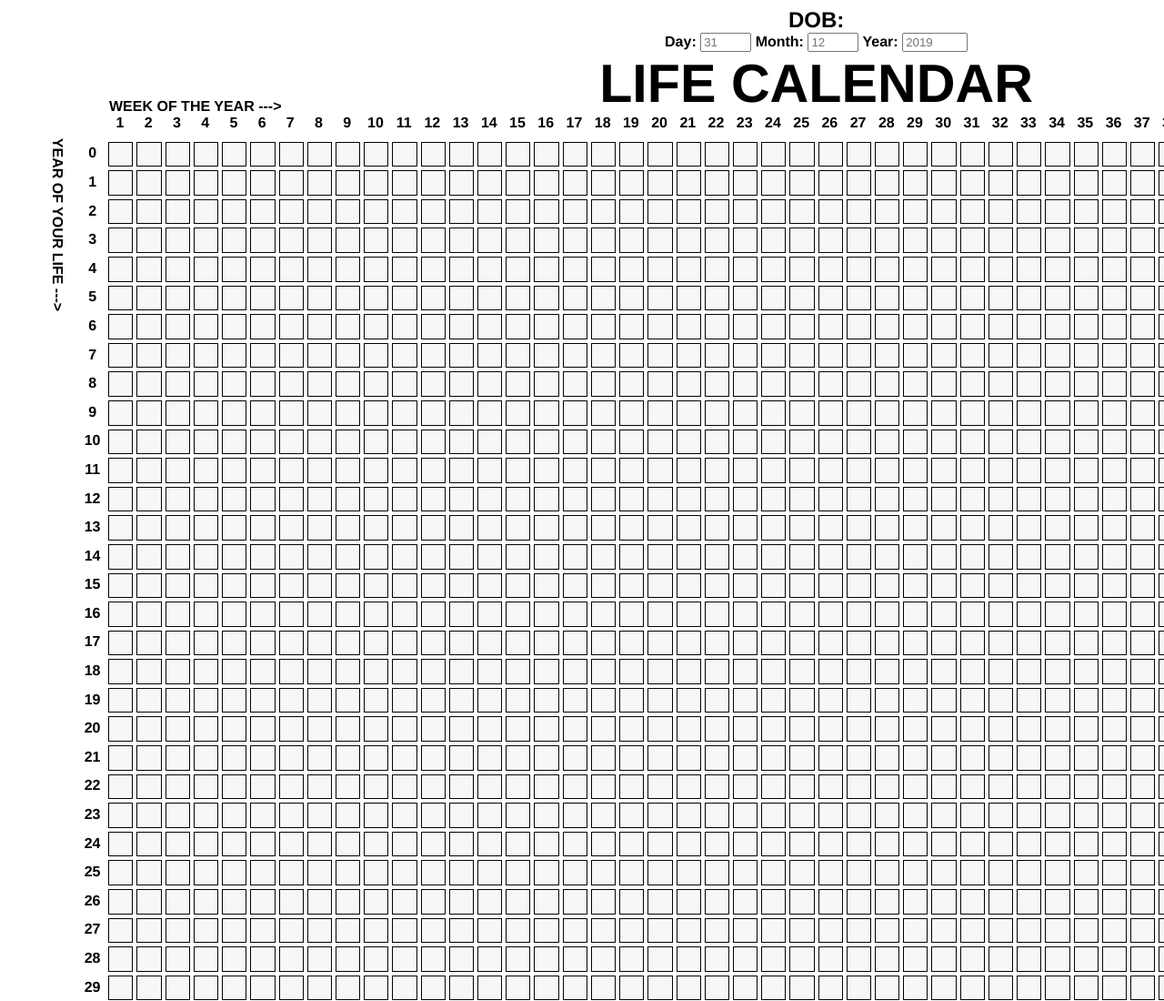
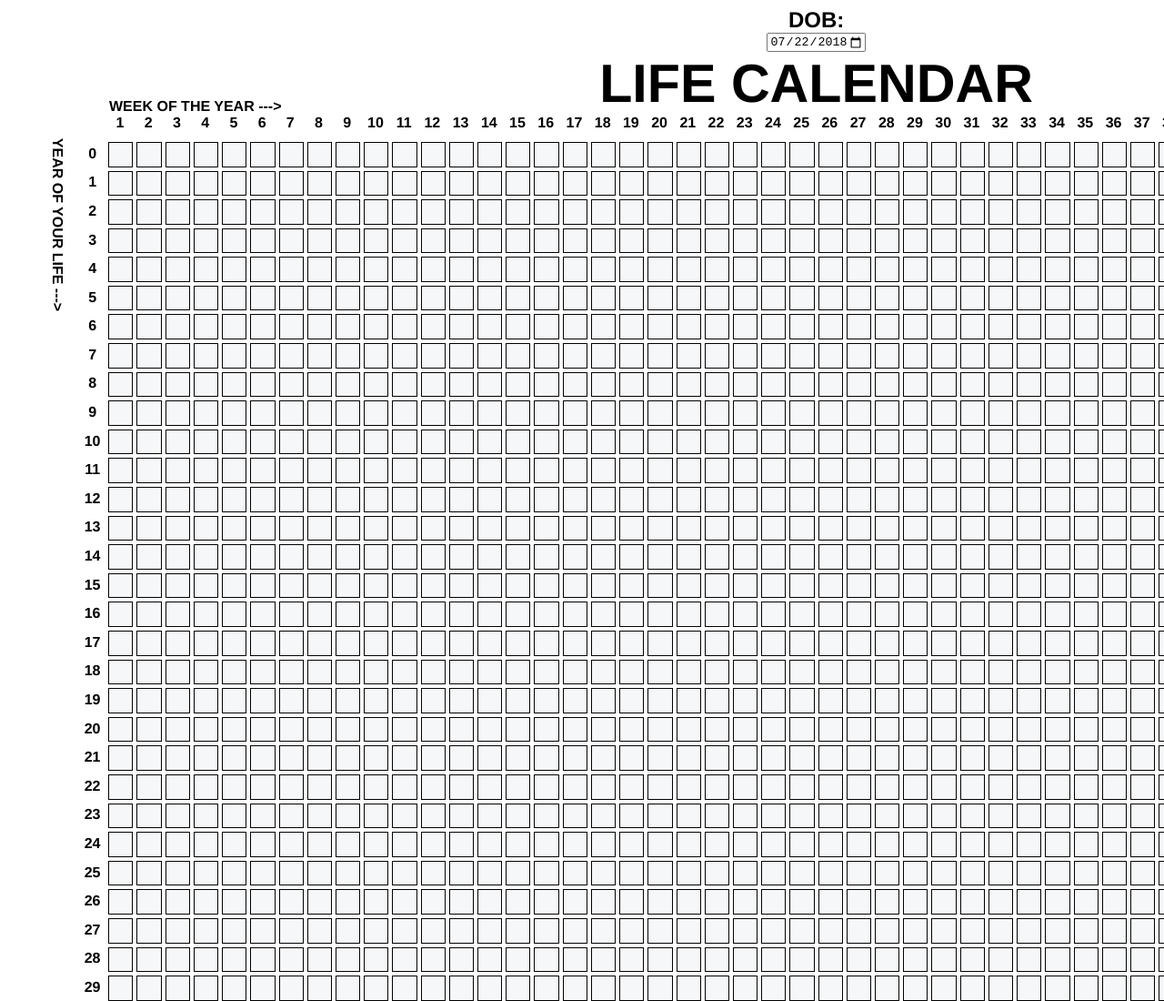
Before and after one commit to pwindle/lifecalendar, a plain HTML site: page life_calendar.html in a window 1280 px wide. Shown: the top 1100 px of the page at 91% size. Drawn offline with Linux system fonts and the light colour scheme; a web font is replaced by a local one.

Commit message:
Add proper date input

```diff
--- a/life_calendar.html
+++ b/life_calendar.html
@@ -83,9 +83,9 @@
 
 <div id="dob">
 	<h2 style="margin:0;">DOB:</h2>
-	<label for="day">Day:&nbsp;</label><input class="dobinput" placeholder="31" id="dob_day" type="number" step="1" min="1" max="31"/>
-	<label for="month">Month:&nbsp;</label><input class="dobinput" placeholder="12" id="dob_month" type="number" step="1" min="1" max="12"/>
-	<label for="year">Year:&nbsp;</label><input class="dobinput" placeholder="2019" id="dob_year" type="number" step="1" min="1929" max="2019"/>
+	<input type="date" id="dob" name="dob"
+		value="2018-07-22"
+		min="1900-01-01" max="2100-12-31">
 </div>
 <div style="position:relative">
 	<p style="position:absolute; bottom:0; text-align:left; margin:0 0 0 7em;">WEEK OF THE YEAR ---></p>
@@ -138,12 +138,8 @@
 			_div_calendar.appendChild(_div_week);
 		}
 
-		const dob_day = document.querySelector('#dob_day');
-		const dob_month = document.querySelector('#dob_month');
-		const dob_year = document.querySelector('#dob_year');
-		dob_day.addEventListener('input', refresh_calendar);
-		dob_month.addEventListener('input', refresh_calendar);
-		dob_year.addEventListener('input', refresh_calendar);
+		const dob = document.querySelector('input#dob');
+		dob.addEventListener('input', refresh_calendar);
 
 
 
@@ -153,13 +149,8 @@
 			var highlighted_count = document.querySelectorAll(".highlighted").length;
 
 
-			var day = document.querySelector("#dob_day").value != "" ? document.querySelector("#dob_day").value : 30;
-			var month = document.querySelector("#dob_month").value != "" ? document.querySelector("#dob_month").value : 12;
-			var year = document.querySelector("#dob_year").value != "" ? document.querySelector("#dob_year").value : 2019;
+			var dob = document.querySelector("input#dob").value;
 
-			var dob = year + "-" + month + "-" + day;
-			// dob = dob.replace(/(?<=-)(\d{1}$)/, "0$&")
-			// dob = dob.replace(/(?<=-)(\d{1})/, "0$&")
 			dob = Date.parse(dob);
 
 			var now = Date.now();
```
